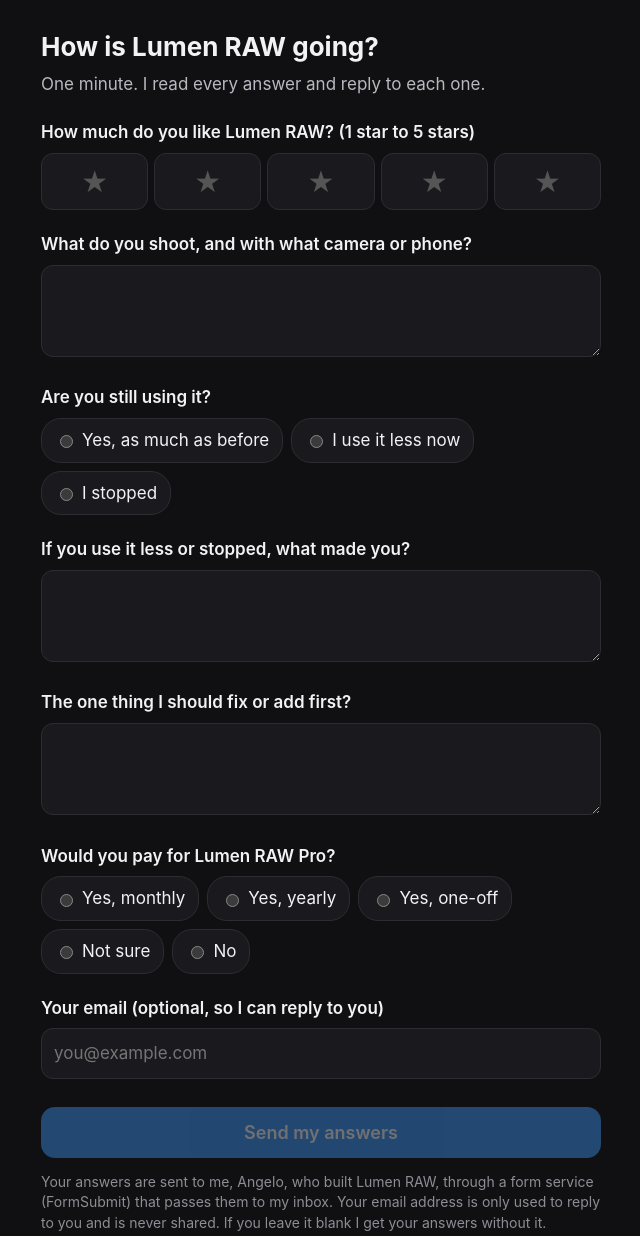
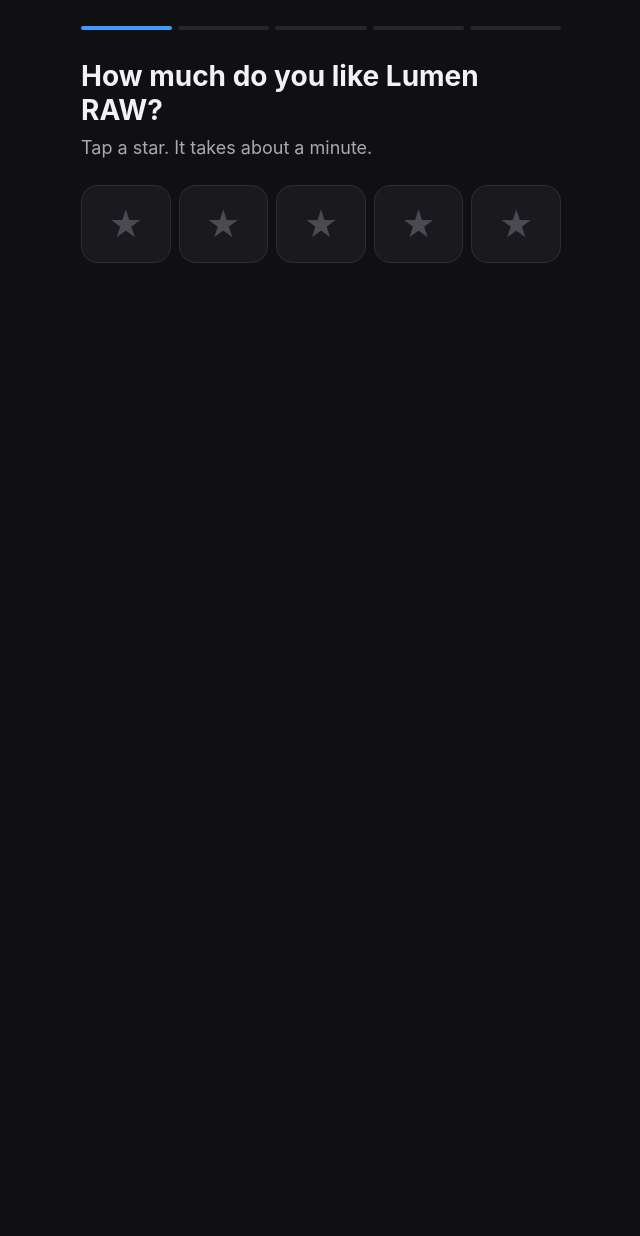
Before and after one commit to AngeloP46/lumen-notices, a plain HTML site: page rate.html in a window 1280 px wide. Shown: the whole page, without its empty margins (319-959 px from the left). After the commit the page ends 800 px from the top, so only its background shows below. Drawn offline with Linux system fonts and the light colour scheme.

Commit message:
Feedback form: one question per screen, email required on the last step, sends without leaving the page
Co-Authored-By: Claude Sonnet 5.5 <noreply@anthropic.com>

```diff
--- a/rate.html
+++ b/rate.html
@@ -1,73 +1,127 @@
 <!doctype html>
 <html lang="en"><head><meta charset="utf-8">
 <meta name="viewport" content="width=device-width,initial-scale=1">
-<title>Lumen RAW: how is it going?</title>
+<title>Lumen RAW: quick question</title>
 <style>
 :root{color-scheme:dark}
-body{margin:0;background:#101012;color:#f2f2f4;font:17px/1.45 -apple-system,system-ui,sans-serif}
-main{max-width:560px;margin:0 auto;padding:28px 20px 60px}
-h1{font-size:26px;margin:0 0 6px}
-p.lead{color:#b8b8c0;margin:0 0 24px}
-label.q{display:block;font-weight:600;margin:22px 0 8px}
-.stars{display:flex;gap:6px}
-.stars button{flex:1;font-size:30px;padding:10px 0;border-radius:12px;border:1px solid #2c2c32;background:#1a1a1e;color:#555;cursor:pointer}
+*{box-sizing:border-box}
+body{margin:0;background:#101012;color:#f2f2f4;font:18px/1.45 -apple-system,system-ui,sans-serif;min-height:100vh}
+main{max-width:520px;margin:0 auto;padding:22px 20px 40px;min-height:100vh;display:flex;flex-direction:column}
+.dots{display:flex;gap:6px;margin:4px 0 30px}
+.dots i{flex:1;height:4px;border-radius:2px;background:#26262c}
+.dots i.on{background:#3f9bff}
+.step{display:none;animation:in .28s ease both}
+.step.show{display:block}
+@keyframes in{from{opacity:0;transform:translateY(8px)}to{opacity:1;transform:none}}
+h1{font-size:28px;line-height:1.2;margin:0 0 8px}
+p.sub{color:#a9a9b3;margin:0 0 24px}
+.stars{display:flex;gap:8px;margin-top:10px}
+.stars button{flex:1;font-size:38px;padding:16px 0;border-radius:16px;border:1px solid #2c2c32;background:#1a1a1e;color:#4a4a52;cursor:pointer}
 .stars button.on{color:#f6c453;border-color:#f6c453}
-textarea,input[type=email]{width:100%;box-sizing:border-box;border-radius:12px;border:1px solid #2c2c32;background:#1a1a1e;color:#f2f2f4;font:inherit;padding:12px}
-textarea{min-height:92px}
-.row{display:flex;flex-wrap:wrap;gap:8px}
-.row label{display:inline-flex;align-items:center;gap:6px;margin:0;font-weight:400;padding:9px 13px;border:1px solid #2c2c32;border-radius:20px;background:#1a1a1e}
-.send{width:100%;margin-top:28px;padding:15px;border:0;border-radius:14px;background:#3f9bff;color:#fff;font:600 18px -apple-system,system-ui,sans-serif;cursor:pointer}
-.send:disabled{opacity:.4}
+.chips{display:flex;flex-direction:column;gap:10px}
+.chips button{text-align:left;padding:16px 18px;border-radius:16px;border:1px solid #2c2c32;background:#1a1a1e;color:#f2f2f4;font:inherit;cursor:pointer}
+.chips button:active{border-color:#3f9bff}
+textarea,input[type=email]{width:100%;border-radius:16px;border:1px solid #2c2c32;background:#1a1a1e;color:#f2f2f4;font:inherit;padding:14px}
+textarea{min-height:130px}
+.next{width:100%;margin-top:18px;padding:16px;border:0;border-radius:16px;background:#3f9bff;color:#fff;font:600 19px -apple-system,system-ui,sans-serif;cursor:pointer}
+.next:disabled{opacity:.35}
+.skip{display:block;width:100%;margin-top:6px;padding:12px;border:0;background:none;color:#8d8d96;font:inherit;cursor:pointer}
 .note{color:#8d8d96;font-size:14px;margin-top:14px}
 .hp{position:absolute;left:-9999px}
+.err{color:#ff8a80;margin-top:12px;display:none}
+.big{font-size:56px;margin:30px 0 10px}
 </style></head><body><main>
-<h1>How is Lumen RAW going?</h1>
-<p class="lead">One minute. I read every answer and reply to each one.</p>
+<div class="dots" id="dots"></div>
 
-<form action="https://formsubmit.co/theracinglineltd@gmail.com" method="POST" id="f">
-<input type="hidden" name="_subject" value="Lumen RAW feedback">
-<input type="hidden" name="_template" value="table">
-<input type="hidden" name="_next" value="https://angelop46.github.io/lumen-notices/thanks.html">
-<input type="text" name="_honey" class="hp" tabindex="-1" autocomplete="off">
-<input type="hidden" name="stars_out_of_5" id="score" value="">
+<section class="step" id="s1">
+<h1>How much do you like Lumen RAW?</h1>
+<p class="sub">Tap a star. It takes about a minute.</p>
+<div class="stars" id="stars"></div>
+</section>
 
-<label class="q">How much do you like Lumen RAW? (1 star to 5 stars)</label>
-<div class="stars" id="stars"></div>
+<section class="step" id="s2">
+<h1 id="q2">&nbsp;</h1>
+<p class="sub">Tap the closest one.</p>
+<div class="chips" id="c2"></div>
+</section>
 
-<label class="q" for="shoot">What do you shoot, and with what camera or phone?</label>
-<textarea id="shoot" name="what_I_shoot"></textarea>
+<section class="step" id="s3">
+<h1>If you could change one thing, what would it be?</h1>
+<p class="sub">A few words is plenty. This is the bit I read first.</p>
+<textarea id="fix" placeholder="e.g. a faster export, a tool I miss, something confusing"></textarea>
+<button class="next" id="n3">Next</button>
+<button class="skip" id="k3">Skip this one</button>
+</section>
 
-<label class="q">Are you still using it?</label>
-<div class="row">
-<label><input type="radio" name="still_using" value="Yes, as much as before"> Yes, as much as before</label>
-<label><input type="radio" name="still_using" value="I use it less now"> I use it less now</label>
-<label><input type="radio" name="still_using" value="I stopped"> I stopped</label>
-</div>
+<section class="step" id="s4">
+<h1>Would you pay for Lumen RAW Pro?</h1>
+<p class="sub">Honest answers help me most, including "no".</p>
+<div class="chips" id="c4"></div>
+</section>
 
-<label class="q" for="why">If you use it less or stopped, what made you?</label>
-<textarea id="why" name="why_less_or_stopped"></textarea>
+<section class="step" id="s5">
+<h1>Last one: where can I reach you?</h1>
+<p class="sub">So I can say thank you and reply to what you told me. I only use it to reply to you and never share it.</p>
+<input type="email" id="em" placeholder="you@example.com" autocomplete="email" inputmode="email">
+<div class="err" id="err">Please enter a valid email address.</div>
+<button class="next" id="send" disabled>Send</button>
+<p class="note">Your answers go to me, Angelo, who built Lumen RAW, through a form service (FormSubmit) that passes them to my inbox.</p>
+<input type="text" id="hp" class="hp" tabindex="-1" autocomplete="off">
+</section>
 
-<label class="q" for="fix">The one thing I should fix or add first?</label>
-<textarea id="fix" name="fix_or_add_first"></textarea>
-
-<label class="q">Would you pay for Lumen RAW Pro?</label>
-<div class="row">
-<label><input type="radio" name="would_pay" value="Yes, monthly"> Yes, monthly</label>
-<label><input type="radio" name="would_pay" value="Yes, yearly"> Yes, yearly</label>
-<label><input type="radio" name="would_pay" value="Yes, one-off Lifetime"> Yes, one-off</label>
-<label><input type="radio" name="would_pay" value="Not sure"> Not sure</label>
-<label><input type="radio" name="would_pay" value="No"> No</label>
-</div>
-
-<label class="q" for="em">Your email (optional, so I can reply to you)</label>
-<input type="email" id="em" name="email" autocomplete="email" placeholder="you@example.com">
-
-<button class="send" id="send" type="submit" disabled>Send my answers</button>
-<p class="note">Your answers are sent to me, Angelo, who built Lumen RAW, through a form service (FormSubmit) that passes them to my inbox. Your email address is only used to reply to you and is never shared. If you leave it blank I get your answers without it.</p>
-</form>
+<section class="step" id="s6">
+<div class="big">&#128591;</div>
+<h1>Thank you.</h1>
+<p class="sub">I read every answer and I will reply. You can close this page and go back to Lumen RAW.</p>
+</section>
 
 <script>
-var box=document.getElementById('stars');
+var cur=0, data={}, TOTAL=5;
+var dots=document.getElementById('dots');
+for(var i=0;i<TOTAL;i++){dots.appendChild(document.createElement('i'))}
+function show(n){
+  cur=n;
+  [].forEach.call(document.querySelectorAll('.step'),function(s){s.classList.remove('show')});
+  document.getElementById('s'+n).classList.add('show');
+  [].forEach.call(dots.children,function(d,j){d.className=j<Math.min(n,TOTAL)?'on':''});
+  dots.style.visibility=n>TOTAL?'hidden':'visible';
+  window.scrollTo(0,0);
+}
+function fillChips(box,list,key,after){
+  box.innerHTML='';
+  list.forEach(function(t){var b=document.createElement('button');b.type='button';b.textContent=t;
+    b.onclick=function(){data[key]=t;after()};box.appendChild(b)});
+}
+var GOOD=['How it edits RAW photos','Masks and AI tools','LUTs and presets','It is simple to use','The price'];
+var BAD=['Something I need is missing','Bugs or crashes','It feels slow','Hard to figure out','I prefer another app','I do not edit much'];
+function setSecond(good){
+  document.getElementById('q2').textContent=good?'Glad to hear it. What do you like most?':'Thanks for being honest. What is holding it back?';
+  fillChips(document.getElementById('c2'),good?GOOD:BAD,good?'likes_most':'holding_back',function(){show(3)});
+}
+var sbox=document.getElementById('stars');
 for(let i=1;i<=5;i++){var b=document.createElement('button');b.type='button';b.textContent='★';b.setAttribute('aria-label',i+' of 5');
- b.onclick=function(){document.getElementById('score').value=i;[].forEach.call(box.children,function(c,j){c.className=j<i?'on':''});document.getElementById('send').disabled=false};box.appendChild(b)}
+  b.onclick=function(){
+    data.stars_out_of_5=i;
+    [].forEach.call(sbox.children,function(c,j){c.className=j<i?'on':''});
+    setSecond(i>=4);
+    setTimeout(function(){show(2)},260);
+  };sbox.appendChild(b)}
+document.getElementById('n3').onclick=function(){data.change_first=document.getElementById('fix').value.trim();show(4)};
+document.getElementById('k3').onclick=function(){data.change_first='(skipped)';show(4)};
+fillChips(document.getElementById('c4'),['Yes, monthly','Yes, yearly','Yes, one-off Lifetime','Not sure','No'],'would_pay',function(){show(5)});
+var em=document.getElementById('em'),send=document.getElementById('send');
+function ok(){return /^[^\s@]+@[^\s@]+\.[^\s@]{2,}$/.test(em.value.trim())}
+em.oninput=function(){send.disabled=!ok();document.getElementById('err').style.display='none'};
+send.onclick=function(){
+  if(!ok()){document.getElementById('err').style.display='block';return}
+  if(document.getElementById('hp').value){return}
+  data.email=em.value.trim(); data._subject='Lumen RAW feedback: '+data.stars_out_of_5+' stars'; data._template='table';
+  send.disabled=true; send.textContent='Sending...';
+  fetch('https://formsubmit.co/ajax/theracinglineltd@gmail.com',{method:'POST',headers:{'Content-Type':'application/json','Accept':'application/json'},body:JSON.stringify(data)})
+   .then(function(r){return r.json()}).then(function(j){if(j&&(j.success===true||j.success==='true')){show(6)}else{throw 0}})
+   .catch(function(){send.disabled=false;send.textContent='Send';var e=document.getElementById('err');e.textContent='That did not send. Please check your connection and try again.';e.style.display='block'});
+};
+var h=parseInt((location.hash||'').replace('#step=',''),10);
+if(h===2){setSecond(true)}
+show(h>=1&&h<=6?h:1);
 </script></main></body></html>
```
